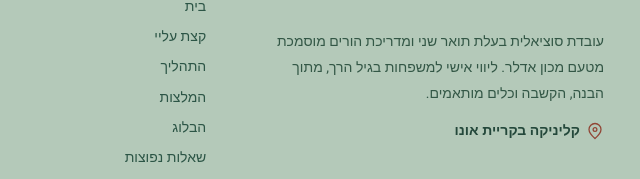
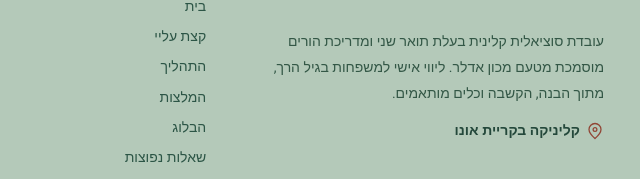
Before and after one commit to avivhazzan-blip/danielle, a plain HTML site: page index.html in a window 1280 px wide. Shown: the part 7106-7285 px from the top of the page, 640-1280 px from the left. Drawn offline with Linux system fonts and the light colour scheme.

Commit message:
Update index.html

```diff
--- a/index.html
+++ b/index.html
@@ -89,7 +89,7 @@
 <div class="footer-grid">
 <div class="footer-brand-col">
 <a class="brand footer-brand" href="./"><img alt="" height="59" loading="lazy" src="./assets/images/brand-symbol.webp" width="55"/><span class="brand-text"><strong>דניאל סביר חזן</strong><span>הדרכת הורים</span></span></a>
-<p>עובדת סוציאלית בעלת תואר שני ומדריכת הורים מוסמכת מטעם מכון אדלר. ליווי אישי למשפחות בגיל הרך, מתוך הבנה, הקשבה וכלים מותאמים.</p>
+<p>עובדת סוציאלית קלינית בעלת תואר שני ומדריכת הורים מוסמכת מטעם מכון אדלר. ליווי אישי למשפחות בגיל הרך, מתוך הבנה, הקשבה וכלים מותאמים.</p>
 <a class="footer-location" href="./parent-guidance-kiryat-ono/"><svg aria-hidden="true" class="icon" fill="none" stroke="currentColor" stroke-linecap="round" stroke-linejoin="round" stroke-width="1.7" viewbox="0 0 24 24"><path d="M20 10c0 5-8 12-8 12S4 15 4 10a8 8 0 0 1 16 0Z"></path><circle cx="12" cy="10" r="2.5"></circle></svg> קליניקה בקריית אונו</a>
 </div>
 <div class="footer-links"><h2>ניווט באתר</h2>
```
